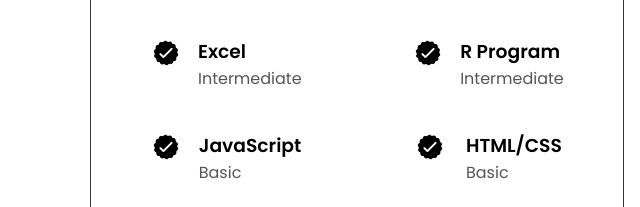
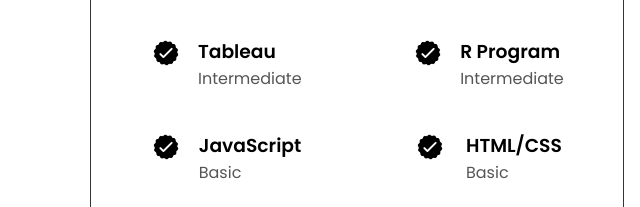
Before and after one commit to namrathapmd/namrathaPortfolio, a plain HTML site: page index.html in a window 1280 px wide. Shown: the part 2221-2428 px from the top of the page, 0-640 px from the left. Drawn offline with nearby package versions, Linux system fonts and the light colour scheme.

Commit message:
added Tableau in skills

```diff
--- a/index.html
+++ b/index.html
@@ -167,7 +167,7 @@
                   class="icon"
                 />
                 <div>
-                  <h3>Excel</h3>
+                  <h3>Tableau</h3>
                   <p>Intermediate</p>
                 </div>
               </article>
```
